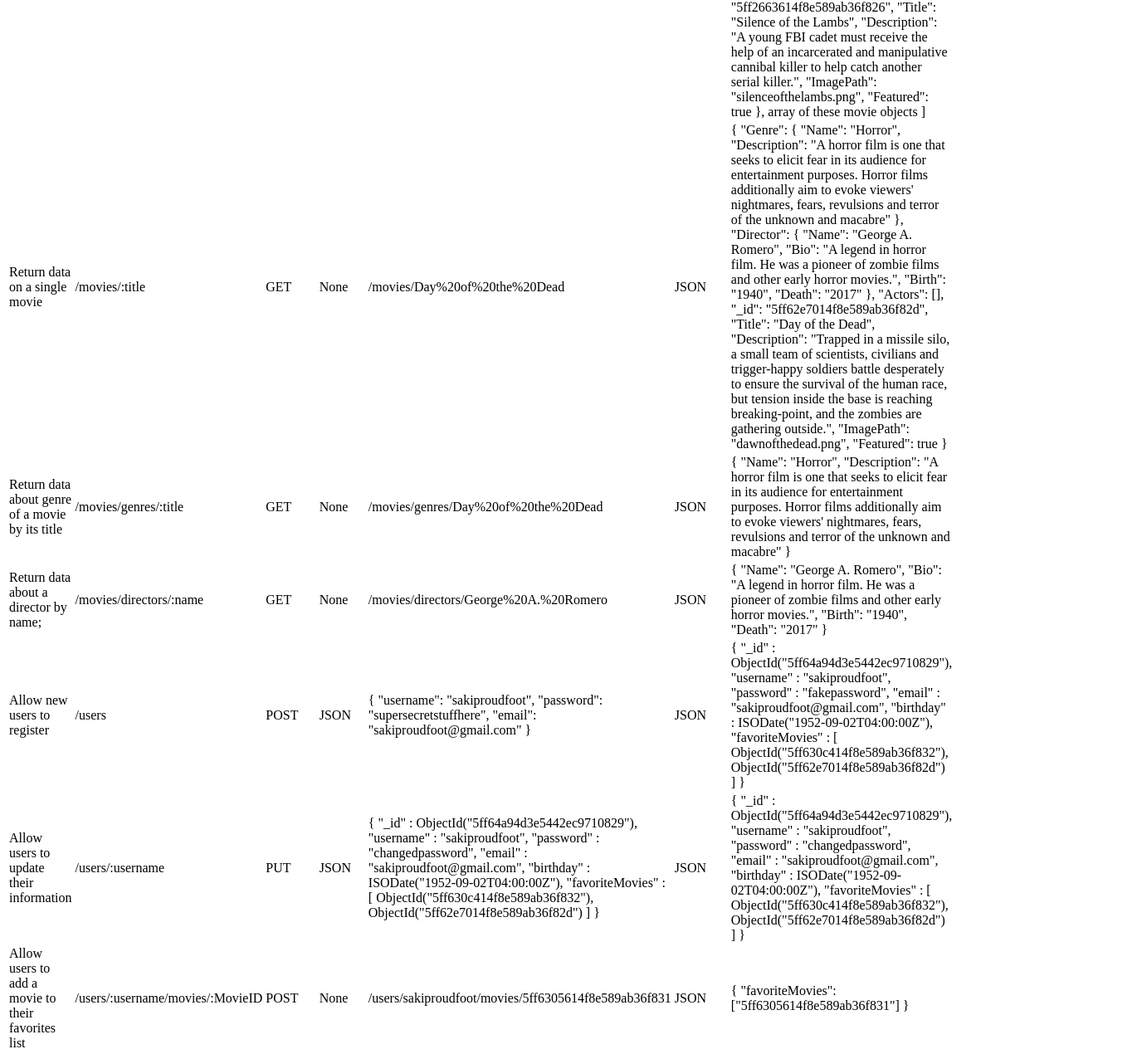
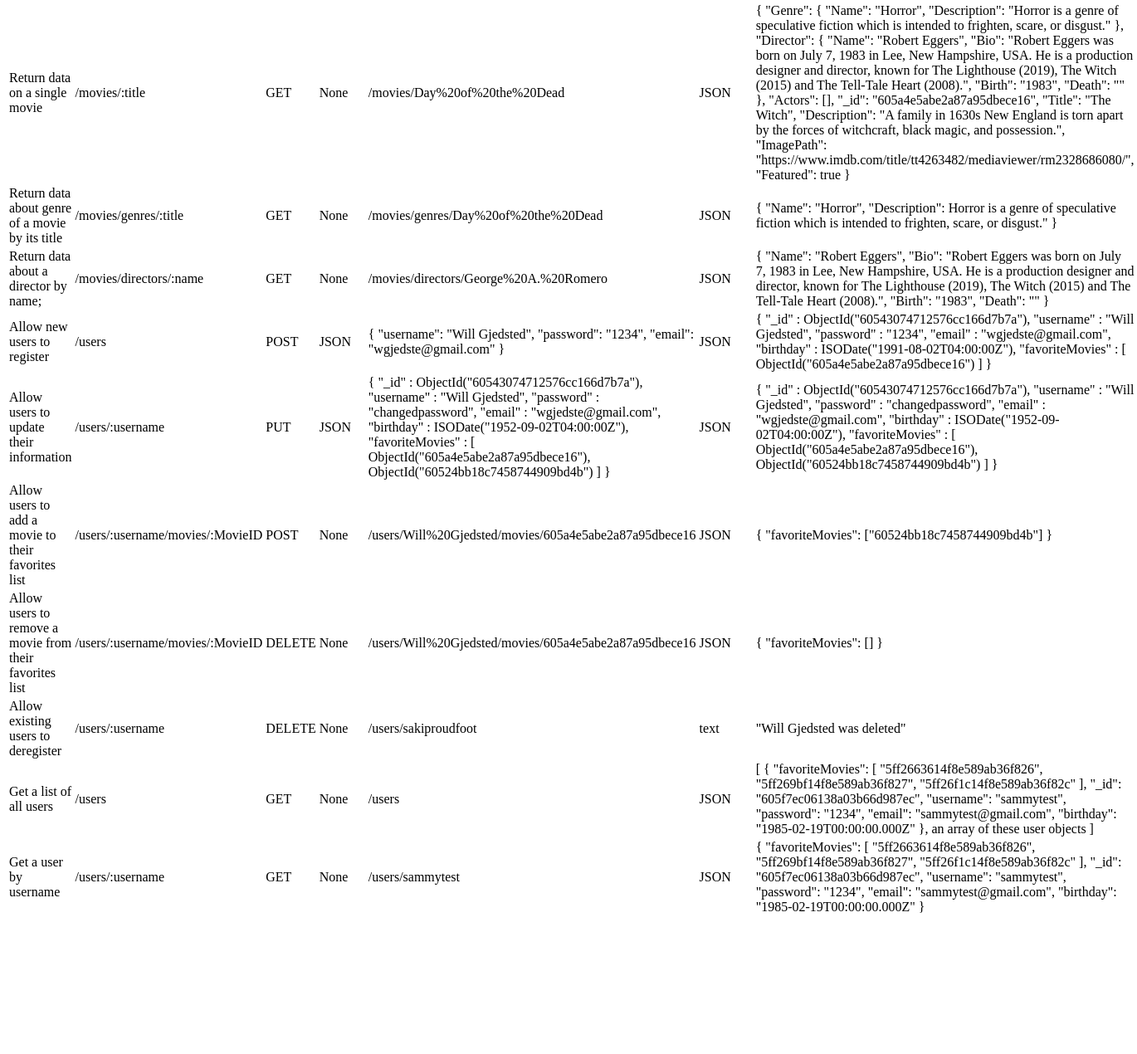
Before and after one commit to wgjedste/movie_api, a website: page public/documentation.html in a window 1280 px wide. Shown: the part 355-1625 px from the top of the page at 83% size, 1370 px wide, since content can reach past the window. After the commit the page ends 1468 px from the top, so only its background shows below. Drawn offline with Linux system fonts and the light colour scheme.

Commit message:
Added to documentation.html

```diff
--- a/public/documentation.html
+++ b/public/documentation.html
@@ -41,7 +41,7 @@
                 "Death": "2017"
                 },
                 "Actors": [],
-                "_id": "5ff2663614f8e589ab36f826",
+                "_id": "60524bb18c7458744909bd4b",
                 "Title": "Silence of the Lambs",
                 "Description": "A young FBI cadet must receive the help of an incarcerated and manipulative cannibal
                 killer to help catch another serial killer.",
@@ -61,23 +61,19 @@
                 {
                 "Genre": {
                 "Name": "Horror",
-                "Description": "A horror film is one that seeks to elicit fear in its audience for entertainment
-                purposes. Horror films additionally aim to evoke viewers' nightmares, fears, revulsions and terror of
-                the unknown and macabre"
+                "Description": "Horror is a genre of speculative fiction which is intended to frighten, scare, or disgust."
                 },
                 "Director": {
-                "Name": "George A. Romero",
-                "Bio": "A legend in horror film. He was a pioneer of zombie films and other early horror movies.",
-                "Birth": "1940",
-                "Death": "2017"
+                "Name": "Robert Eggers",
+                "Bio": "Robert Eggers was born on July 7, 1983 in Lee, New Hampshire, USA. He is a production designer and director, known for The Lighthouse (2019), The Witch (2015) and The Tell-Tale Heart (2008).",
+                "Birth": "1983",
+                "Death": ""
                 },
                 "Actors": [],
-                "_id": "5ff62e7014f8e589ab36f82d",
-                "Title": "Day of the Dead",
-                "Description": "Trapped in a missile silo, a small team of scientists, civilians and trigger-happy
-                soldiers battle desperately to ensure the survival of the human race, but tension inside the base is
-                reaching breaking-point, and the zombies are gathering outside.",
-                "ImagePath": "dawnofthedead.png",
+                "_id": "605a4e5abe2a87a95dbece16",
+                "Title": "The Witch",
+                "Description": "A family in 1630s New England is torn apart by the forces of witchcraft, black magic, and possession.",
+                "ImagePath": "https://www.imdb.com/title/tt4263482/mediaviewer/rm2328686080/",
                 "Featured": true
                 }
             </td>
@@ -92,9 +88,7 @@
             <td>
                 {
                 "Name": "Horror",
-                "Description": "A horror film is one that seeks to elicit fear in its audience for entertainment
-                purposes. Horror films additionally aim to evoke viewers' nightmares, fears, revulsions and terror of
-                the unknown and macabre"
+                "Description": Horror is a genre of speculative fiction which is intended to frighten, scare, or disgust."
                 }
             </td>
         </tr>
@@ -107,10 +101,10 @@
             <td>JSON</td>
             <td>
                 {
-                "Name": "George A. Romero",
-                "Bio": "A legend in horror film. He was a pioneer of zombie films and other early horror movies.",
-                "Birth": "1940",
-                "Death": "2017"
+                "Name": "Robert Eggers",
+                "Bio": "Robert Eggers was born on July 7, 1983 in Lee, New Hampshire, USA. He is a production designer and director, known for The Lighthouse (2019), The Witch (2015) and The Tell-Tale Heart (2008).",
+                "Birth": "1983",
+                "Death": ""
                 }
             </td>
         </tr>
@@ -121,22 +115,21 @@
             <td>JSON</td>
             <td>
                 {
-                "username": "sakiproudfoot",
-                "password": "supersecretstuffhere",
-                "email": "sakiproudfoot@gmail.com"
+                "username": "Will Gjedsted",
+                "password": "1234",
+                "email": "wgjedste@gmail.com"
                 }
             </td>
             <td>JSON</td>
             <td>
                 {
-                "_id" : ObjectId("5ff64a94d3e5442ec9710829"),
-                "username" : "sakiproudfoot",
-                "password" : "fakepassword",
-                "email" : "sakiproudfoot@gmail.com",
-                "birthday" : ISODate("1952-09-02T04:00:00Z"),
+                "_id" : ObjectId("60543074712576cc166d7b7a"),
+                "username" : "Will Gjedsted",
+                "password" : "1234",
+                "email" : "wgjedste@gmail.com",
+                "birthday" : ISODate("1991-08-02T04:00:00Z"),
                 "favoriteMovies" : [
-                ObjectId("5ff630c414f8e589ab36f832"),
-                ObjectId("5ff62e7014f8e589ab36f82d")
+                ObjectId("605a4e5abe2a87a95dbece16")
                 ]
                 }
             </td>
@@ -148,28 +141,28 @@
             <td>JSON</td>
             <td>
                 {
-                "_id" : ObjectId("5ff64a94d3e5442ec9710829"),
-                "username" : "sakiproudfoot",
+                "_id" : ObjectId("60543074712576cc166d7b7a"),
+                "username" : "Will Gjedsted",
                 "password" : "changedpassword",
-                "email" : "sakiproudfoot@gmail.com",
+                "email" : "wgjedste@gmail.com",
                 "birthday" : ISODate("1952-09-02T04:00:00Z"),
                 "favoriteMovies" : [
-                ObjectId("5ff630c414f8e589ab36f832"),
-                ObjectId("5ff62e7014f8e589ab36f82d")
+                ObjectId("605a4e5abe2a87a95dbece16"),
+                ObjectId("60524bb18c7458744909bd4b")
                 ]
                 }
             </td>
             <td>JSON</td>
             <td>
                 {
-                "_id" : ObjectId("5ff64a94d3e5442ec9710829"),
-                "username" : "sakiproudfoot",
+                "_id" : ObjectId("60543074712576cc166d7b7a"),
+                "username" : "Will Gjedsted",
                 "password" : "changedpassword",
-                "email" : "sakiproudfoot@gmail.com",
+                "email" : "wgjedste@gmail.com",
                 "birthday" : ISODate("1952-09-02T04:00:00Z"),
                 "favoriteMovies" : [
-                ObjectId("5ff630c414f8e589ab36f832"),
-                ObjectId("5ff62e7014f8e589ab36f82d")
+                ObjectId("605a4e5abe2a87a95dbece16"),
+                ObjectId("60524bb18c7458744909bd4b")
                 ]
                 }
             </td>
@@ -179,11 +172,11 @@
             <td>/users/:username/movies/:MovieID</td>
             <td>POST</td>
             <td>None</td>
-            <td>/users/sakiproudfoot/movies/5ff6305614f8e589ab36f831</td>
+            <td>/users/Will%20Gjedsted/movies/605a4e5abe2a87a95dbece16</td>
             <td>JSON</td>
             <td>
                 {
-                "favoriteMovies": ["5ff6305614f8e589ab36f831"]
+                "favoriteMovies": ["60524bb18c7458744909bd4b"]
                 }
             </td>
         </tr>
@@ -192,7 +185,7 @@
             <td>/users/:username/movies/:MovieID</td>
             <td>DELETE</td>
             <td>None</td>
-            <td>/users/sakiproudfoot/movies/5ff6305614f8e589ab36f831</td>
+            <td>/users/Will%20Gjedsted/movies/605a4e5abe2a87a95dbece16</td>
             <td>JSON</td>
             <td>
                 {
@@ -207,7 +200,7 @@
             <td>None</td>
             <td>/users/sakiproudfoot</td>
             <td>text</td>
-            <td>"sakiproudfoot was deleted"</td>
+            <td>"Will Gjedsted was deleted"</td>
         </tr>
         <tr>
             <td>Get a list of all users</td>
@@ -224,10 +217,10 @@
                 "5ff269bf14f8e589ab36f827",
                 "5ff26f1c14f8e589ab36f82c"
                 ],
-                "_id": "5ff6440414f8e589ab36f834",
-                "username": "gurugary",
-                "password": "fakepassword1",
-                "email": "gurugary@gmail.com",
+                "_id": "605f7ec06138a03b66d987ec",
+                "username": "sammytest",
+                "password": "1234",
+                "email": "sammytest@gmail.com",
                 "birthday": "1985-02-19T00:00:00.000Z"
                 }, an array of these user objects ]
 
@@ -238,7 +231,7 @@
             <td>/users/:username</td>
             <td>GET</td>
             <td>None</td>
-            <td>/users/gurugary</td>
+            <td>/users/sammytest</td>
             <td>JSON</td>
             <td>
                 {
@@ -247,10 +240,10 @@
                 "5ff269bf14f8e589ab36f827",
                 "5ff26f1c14f8e589ab36f82c"
                 ],
-                "_id": "5ff6440414f8e589ab36f834",
-                "username": "gurugary",
-                "password": "fakepassword1",
-                "email": "gurugary@gmail.com",
+                "_id": "605f7ec06138a03b66d987ec",
+                "username": "sammytest",
+                "password": "1234",
+                "email": "sammytest@gmail.com",
                 "birthday": "1985-02-19T00:00:00.000Z"
                 }
             </td>
```
